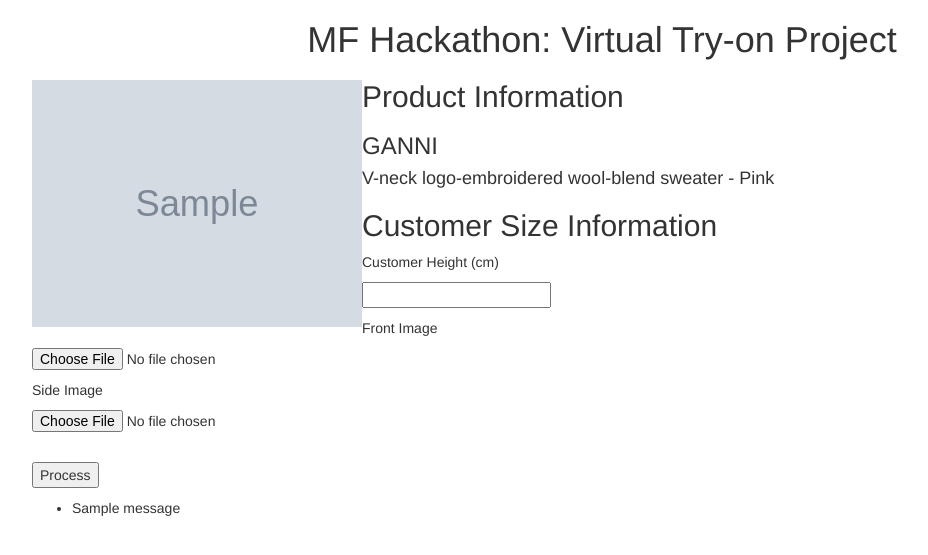
After one commit to CallumLittle/hackathon_virtual_try_on, a Flask app: template website/templates/customer_info.html in a window 1280 px wide. The commit adds this page. Shown: the top 555 px of the page, without its empty margins (38-966 px from the left). Run offline with Flask 2, Linux system fonts and the light colour scheme; the template is opened without the code that fills it: most values are stand-ins (such as "Sample title", 1, 10 or a date in 2020); grey boxes marked "Sample" are stand-in pictures; one stand-in notice (Sample message) is shown; some libraries are stand-ins or nearby versions.

Commit message:
Added ability to enter url, then display har coded product page

```diff
--- a/website/app.py
+++ b/website/app.py
@@ -7,8 +7,8 @@ import urllib.request
 app = Flask(__name__)
 
 UPLOAD_FOLDER = 'static/uploads/'
-RESOURCES_FOLDER = 'resources/'
-ALLOWED_EXTENSIONS = set(['png', 'jpg', 'jpeg', 'gif'])
+RESOURCES_FOLDER = 'static/resources/'
+ALLOWED_EXTENSIONS = set(['png', 'jpg', 'jpeg', 'gifs'])
 
 app.secret_key = "secret key"
 app.config['UPLOAD_FOLDER'] = UPLOAD_FOLDER
@@ -16,6 +16,7 @@ app.config['RESOURCES_FOLDER'] = RESOURCES_FOLDER
 app.config['MAX_CONTENT_LENGTH'] = 16 * 1024 * 1024
 
 image_save_paths = {}
+test_image = RESOURCES_FOLDER + '1449980.png'
 
 # Helper funtions
 def allowed_file(filename):
@@ -67,12 +68,16 @@ def check_paths():
         print('Creating', info_path)
         os.makedirs(info_path)
 
+def calculate_size():
+    flash('Hello beautiful, we think this product in a size XXS/XS would look amazing on you!')
+
+
 # Website functions
 @app.route('/')
 def home():
     return render_template('index.html')
 
-@app.route('/', methods=['POST'])
+@app.route('/customer_size', methods=['POST'])
 def upload_image():
     check_paths()
 
@@ -85,13 +90,18 @@ def upload_image():
     save_customer_information()
     # flash('Customer information successfully saved')
 
-    return render_template('index.html')
+    calculate_size()
+    return render_template('customer_info.html', product_image=test_image)
 
-# @app.route('/', methods=['POST'])
-# def get_product_info():
-#     flash('PRODUCT INFO HERE')
-#     return render_template('index.html')
+@app.route('/customer_info', methods=['POST'])
+def get_product_info():
+    print(test_image)
+    return render_template('customer_info.html', product_image=test_image)
 
+@app.route('/display/<filename>')
+def display_image(filename):
+    #print('display_image filename: ' + filename)
+    return redirect(url_for('static', filename=test_image), code=301)
 
 if __name__ == "__main__":
     app.run()
--- /dev/null
+++ b/website/templates/customer_info.html
@@ -0,0 +1,55 @@
+<!DOCTYPE html>
+<html lang="en">
+
+<head>
+  <meta charset="UTF-8">
+  <title>Virtual Try-on</title>
+  <link rel="stylesheet" href="https://maxcdn.bootstrapcdn.com/bootstrap/3.3.6/css/bootstrap.min.css" />
+  <script src="https://ajax.googleapis.com/ajax/libs/jquery/3.1.0/jquery.min.js"></script>
+</head>
+
+<body>
+  <div class="container">
+    <p>
+    <h1 align="center">MF Hackathon: Virtual Try-on Project</h1>
+    </p>
+    <div>
+      <img src="{{ product_image }}" alt="Product Image" width=330px height=auto align="left">
+      <p style="float:right" ;>
+      <h2>Product Information</h2>
+      <h3>GANNI</h3>
+      <h4>V-neck logo-embroidered wool-blend sweater - Pink</h4>
+      </p>
+    </div>
+    <div>
+      <p>
+      <h2>Customer Size Information</h2>
+      </p>
+      <form action="customer_size" enctype="multipart/form-data" method="POST">
+        <p>Customer Height (cm)</p>
+        <input type="text" name="height" , id="height" required />
+        <p></p>
+        <p>Front Image</p>
+        <input type="file" name="front" required />
+        <p></p>
+        <p>Side Image</p>
+        <input type="file" name="side" required /> &nbsp
+        <p></p>
+        <input type="submit" value="Process" />
+      </form>
+      <p>
+        {% with messages = get_flashed_messages() %}
+        {% if messages %}
+      <ul>
+        {% for message in messages %}
+        <li>{{ message }}</li>
+        {% endfor %}
+      </ul>
+      {% endif %}
+      {% endwith %}
+      </p>
+    </div>
+  </div>
+</body>
+
+</html>
```
Also changed, not shown: website/templates/index.html (+3 -30 lines), website/static/resources/1449980.png (renamed from website/resources/1449980.png), 1 other file.
